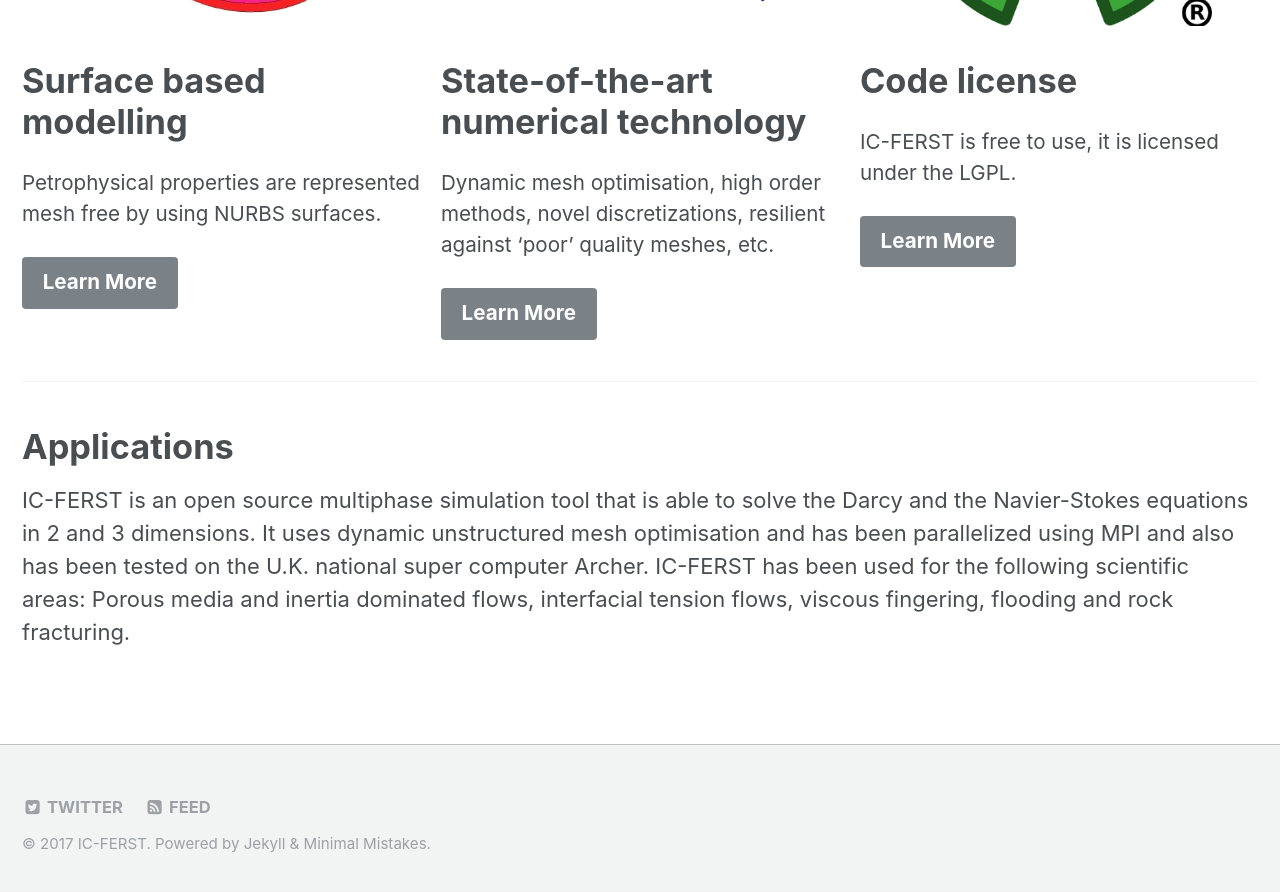
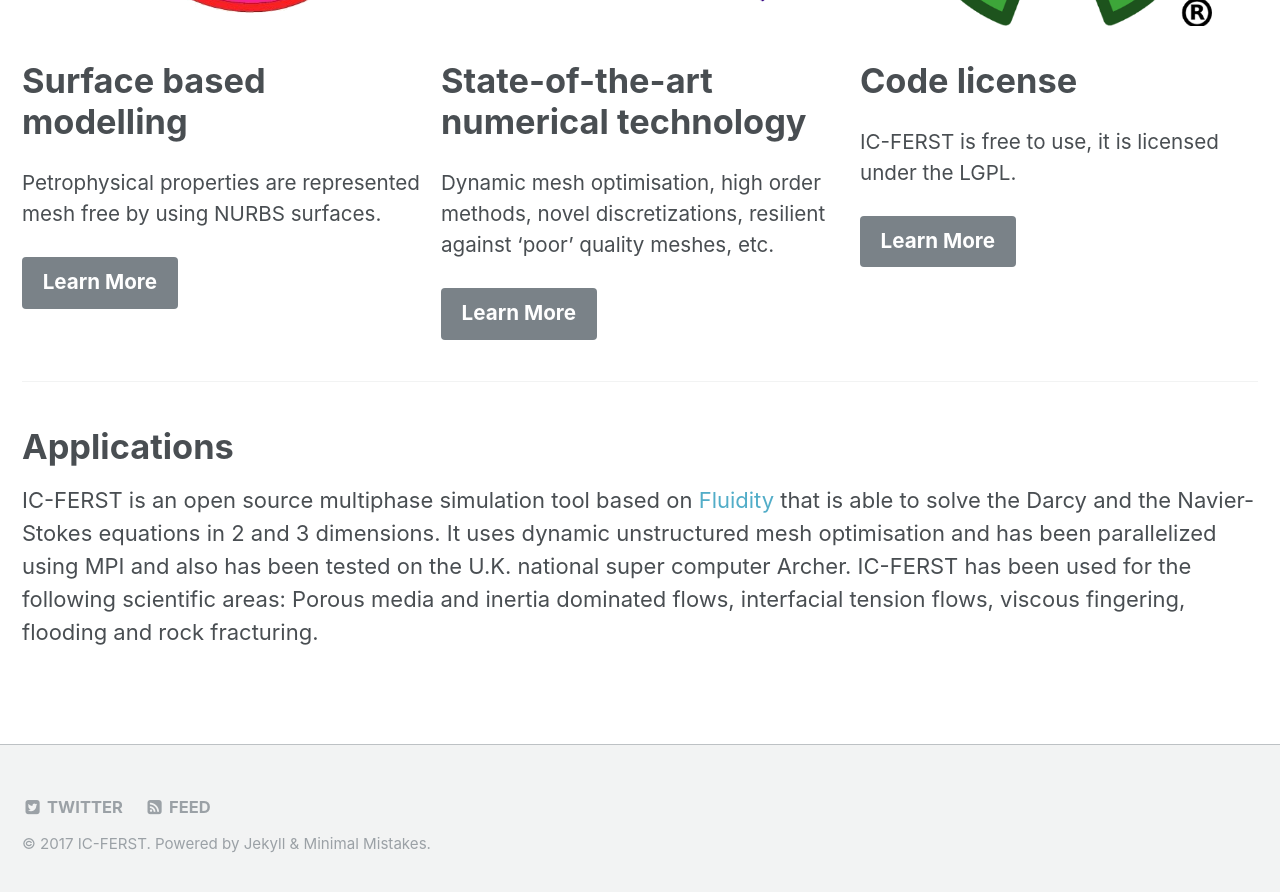
Before and after one commit to Multifluids/multifluids.github.com, a Jekyll site: the page built from _pages/home.md, in a window 1280 px wide and 900 px high, scrolled down 1009 px. Shown: the top 892 px of the window. Built offline with Jekyll 4.4.1, drawn with Linux system fonts in a browser that asks for light colours.

Commit message:
Added link to Solidity and FLuidity

```diff
--- a/_pages/home.md
+++ b/_pages/home.md
@@ -37,9 +37,8 @@
 {% include feature_row %}
 
 
-
-
-
 # Applications
 
-IC-FERST is an open source multiphase simulation tool that is able to solve the Darcy and the Navier-Stokes equations in 2 and 3 dimensions. It uses dynamic unstructured mesh optimisation and has been parallelized using MPI and also has been tested on the U.K. national super computer Archer. IC-FERST has been used for the following scientific areas: Porous media and inertia dominated flows, interfacial tension flows, viscous fingering, flooding and rock fracturing.
+IC-FERST is an open source multiphase simulation tool based on <a href="http://fluidityproject.github.io/">
+           Fluidity
+      </a> that is able to solve the Darcy and the Navier-Stokes equations in 2 and 3 dimensions. It uses dynamic unstructured mesh optimisation and has been parallelized using MPI and also has been tested on the U.K. national super computer Archer. IC-FERST has been used for the following scientific areas: Porous media and inertia dominated flows, interfacial tension flows, viscous fingering, flooding and rock fracturing.
```
Also changed, not shown: _pages/technology.md (+3 -1 lines).
